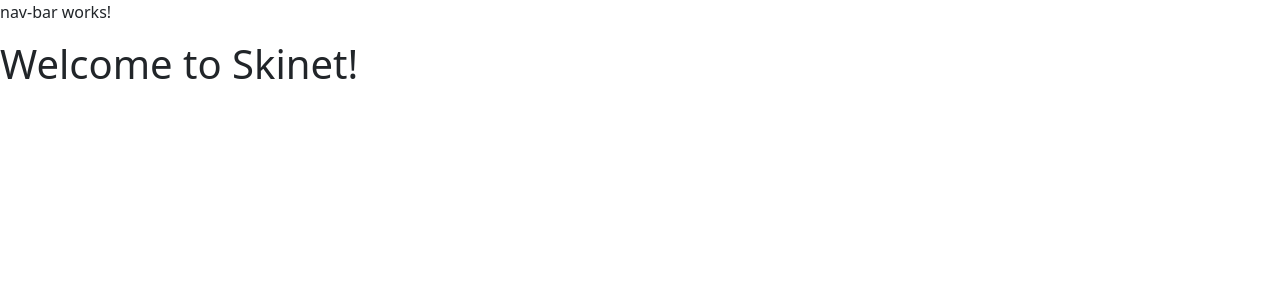
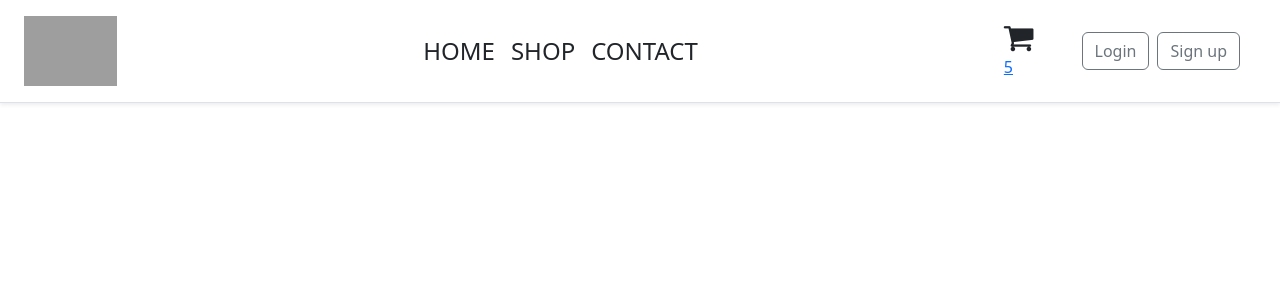
Before and after one commit to hamed-piri/e-commerce-client, an Angular app: page / in a window 1280 px wide. Shown: the top 300 px of the page. Built offline with nearby package versions, Linux system fonts and the light colour scheme; grey boxes are pictures that could not be loaded.

Commit message:
078 Adding the NavBar HTML code

```diff
--- a/src/app/nav-bar/nav-bar.component.html
+++ b/src/app/nav-bar/nav-bar.component.html
@@ -1 +1,16 @@
-<p>nav-bar works!</p>
+<header class="d-flex flex-row align-items-center justify-content-between p-3 px-4 mb-3 bg-white border-bottom fixed-top shadow-sm">
+  <img src="/assets/images/logo.png" alt="logo" style="max-height: 70px;">
+  <nav class="my-2 text-uppercase fs-4">
+    <a class="p-2 text-dark text-decoration-none" href="#">Home</a>
+    <a class="p-2 text-dark text-decoration-none" href="#">Shop</a>
+    <a class="p-2 text-dark text-decoration-none" href="#">Contact</a>
+  </nav>
+  <div class="d-flex align-items-center">
+    <a class="position-relative">
+      <i class="fa fa-shopping-cart fa-2x me-5 text-dark"></i>
+      <div class="cart-no">5</div>
+    </a>
+    <a href="" class="btn btn-outline-secondary me-2">Login</a>
+    <a href="" class="btn btn-outline-secondary me-3">Sign up</a>
+  </div>
+</header>
```
